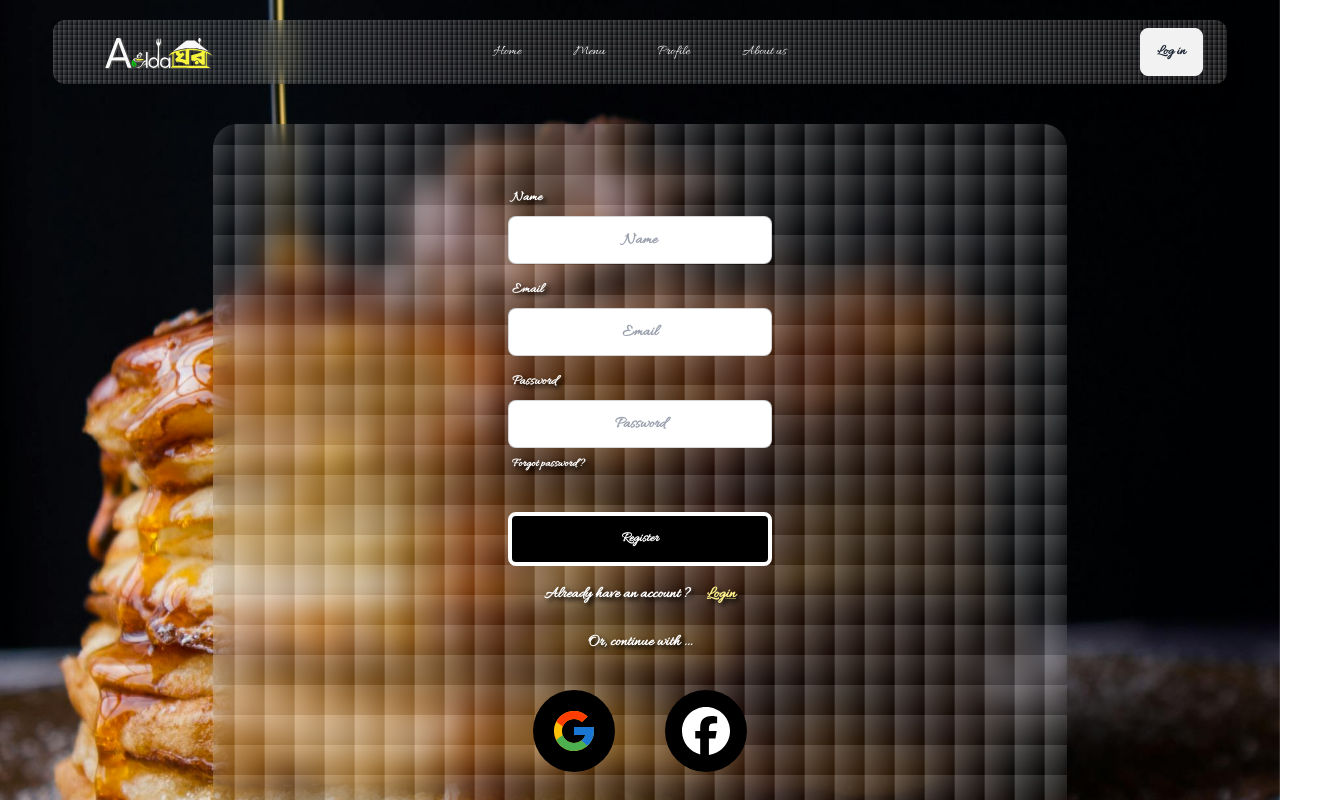
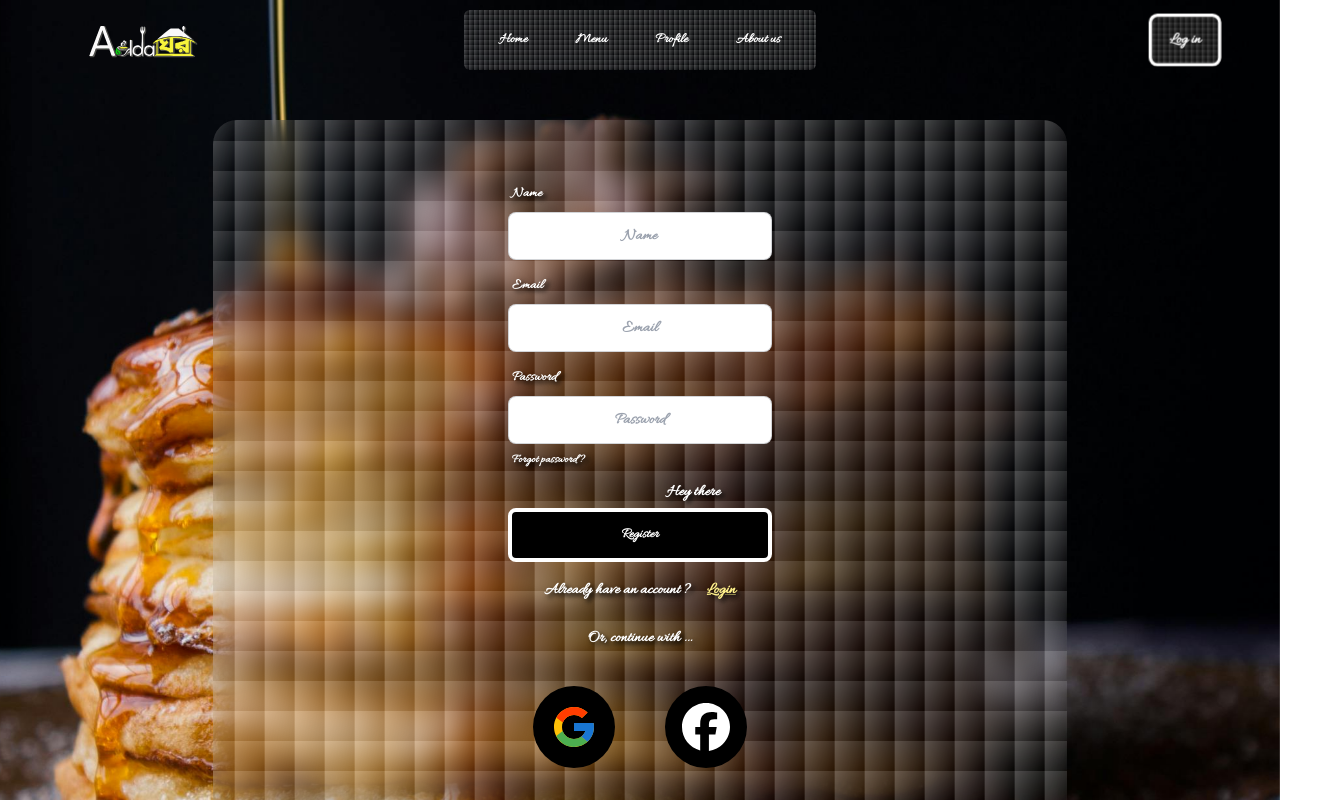
Before and after one commit to TR-Tauhid/adda-ghor, a React (Vite) app: page /register in a window 1280 px wide. Shown: the whole page, 1333 px wide, since content can reach past the window. Built offline with nearby package versions, Linux system fonts and the light colour scheme; no server answers.

Commit message:
Fixed navbar bugs and couldn't fix server backend data fetch issue

```diff
--- a/package.json
+++ b/package.json
@@ -29,7 +29,7 @@
     "@types/react-dom": "^18.3.0",
     "@vitejs/plugin-react": "^4.3.1",
     "autoprefixer": "^10.4.20",
-    "daisyui": "^4.12.10",
+    "daisyui": "^4.12.13",
     "eslint": "^9.9.0",
     "eslint-plugin-react": "^7.35.0",
     "eslint-plugin-react-hooks": "^5.1.0-rc.0",
--- a/src/components/Navbar.jsx
+++ b/src/components/Navbar.jsx
@@ -1,10 +1,9 @@
-import { useContext } from "react";
+import { useContext, useState } from "react";
 import { Link, useLocation, useNavigate } from "react-router-dom";
 import { AuthContext } from "../provider/AuthProvider";
 import PrivateRouter from "../routes/PrivateRouter";
 
 const Navbar = () => {
-
   const location = useLocation();
   const navigate = useNavigate();
   const { user, logOut, notifySuccess, notifyError, admin } =
@@ -15,24 +14,24 @@ const Navbar = () => {
     logOut()
       .then(() => {
         notifySuccess("Sign Out Successful...!!!");
-        navigate("/")
+        navigate("/");
       })
       .catch((error) => {
         notifyError(error.message);
-        console.log("error in navbar", error)
+        console.log("error in navbar", error);
       });
   };
 
   const link = (
     <>
       <li>
-        <Link className={`menuLink ${isActive("/") ? "active" : ""}`} to="/">
+        <Link className={`menuLink flex justify-center py-3 max-[1020px]:bg-[#00112a87] max-[1020px]:border-y-2   ${isActive("/") ? "active" : ""}`} to="/">
           Home
         </Link>
       </li>
       <li>
         <Link
-          className={`menuLink ${isActive("/menus") ? "active" : ""}`}
+          className={`menuLink flex justify-center py-3 max-[1020px]:bg-[#00112a87] max-[1020px]:border-y-2   ${isActive("/menus") ? "active" : ""}`}
           to="/menus"
         >
           Menu
@@ -40,7 +39,7 @@ const Navbar = () => {
       </li>
       <li>
         <Link
-          className={`menuLink ${isActive("/profiles") ? "active" : ""}`}
+          className={`menuLink flex justify-center py-3 max-[1020px]:bg-[#00112a87] max-[1020px]:border-y-2   ${isActive("/profiles") ? "active" : ""}`}
           to="/profiles"
         >
           Profile
@@ -50,7 +49,7 @@ const Navbar = () => {
         <PrivateRouter>
           <li>
             <Link
-              className={`menuLink ${isActive("/reviews") ? "active" : ""}`}
+              className={`menuLink flex justify-center py-3 max-[1020px]:bg-[#ff00ff03] max-[1020px]:border-y-2   ${isActive("/reviews") ? "active" : ""}`}
               to="/reviews"
             >
               Reviews
@@ -59,7 +58,7 @@ const Navbar = () => {
 
           <li>
             <Link
-              className={`menuLink ${isActive("/editItems") ? "active" : ""}`}
+              className={`menuLink flex justify-center py-3 max-[1020px]:bg-[#00112a87] max-[1020px]:border-y-2   ${isActive("/editItems") ? "active" : ""}`}
               to="/editItems"
             >
               Edit Items
@@ -67,7 +66,7 @@ const Navbar = () => {
           </li>
           <li>
             <Link
-              className={`menuLink ${isActive("/users") ? "active" : ""}`}
+              className={`menuLink flex justify-center py-3 max-[1020px]:bg-[#00112a87] max-[1020px]:border-y-2   ${isActive("/users") ? "active" : ""}`}
               to="/users"
             >
               Users
@@ -77,7 +76,7 @@ const Navbar = () => {
       )}
       <li>
         <Link
-          className={`menuLink ${isActive("/aboutus") ? "active" : ""}`}
+          className={`menuLink flex justify-center py-3 max-[1020px]:bg-[#00112a87] max-[1020px]:border-y-2   ${isActive("/aboutus") ? "active" : ""}`}
           to="/aboutus"
         >
           About us
@@ -87,15 +86,15 @@ const Navbar = () => {
   );
 
   return (
-    <div className="bg-blend-color-dodge text-white font-medium shadow-xl w-11/12 mx-auto bg-style rounded-xl px-6 mt-5">
-      <div className="navbar p-0">
-        <div className="navbar-start ">
+    <div className="w-11/12 mx-auto">
+      <div className="absolute top-1/2 z-10 block text-center w-full my-20 text-shadow-3px">
+        <h1>Hey there</h1>
+      </div>
+
+      <div className="navbar">
+        <div className="navbar-start">
           <div className="dropdown">
-            <div
-              tabIndex={0}
-              role="button"
-              className="btn btn-ghost z-10 lg:hidden"
-            >
+            <div tabIndex={0} role="button" className="btn btn-ghost lg:hidden">
               <svg
                 xmlns="http://www.w3.org/2000/svg"
                 className="h-5 w-5"
@@ -113,7 +112,7 @@ const Navbar = () => {
             </div>
             <ul
               tabIndex={0}
-              className="menu menu-sm dropdown-content bg-[#343434c5] rounded-box z-[1] mt-3 w-52 p-2 shadow"
+              className="menu text-shadow-3px space-y-4 bg-style menu-sm dropdown-content rounded-box z-[1] mt-3 w-52 p-2 shadow"
             >
               {link}
             </ul>
@@ -160,17 +159,24 @@ const Navbar = () => {
             </g>
           </svg>
         </div>
-        <div className="navbar-center hidden lg:flex ">
-          <ul className="menu menu-horizontal px-1 gap-x-5">{link}</ul>
+        <div className="navbar-center hidden lg:flex">
+          <ul className="menu bg-style rounded-md gap-x-4 px-5 menu-horizontal ">
+            {link}
+          </ul>
         </div>
         <div className="navbar-end">
           {user ? (
-            <Link onClick={handleSignOutBtn} className="btn" to="/login">
+            <button
+              onClick={handleSignOutBtn}
+              className="btn active btn-ghost bg-style hover:border-white"
+            >
               Log out
-            </Link>
+            </button>
           ) : (
-            <Link className="btn" to="/login">
-              Log in
+            <Link to="/login">
+              <button className="btn active btn-ghost bg-style hover:border-white">
+                Log in
+              </button>
             </Link>
           )}
         </div>
--- a/src/index.css
+++ b/src/index.css
@@ -89,7 +89,9 @@ span{
     background-color: transparent;
     backdrop-filter: blur(15px);
 }
-
+.dropdown, .menu, .menu-sm {
+    z-index: 999;
+}
 .label-text{
     width: 100%;
     text-align: center;
```
Also changed, not shown: src/components/Home.jsx (+4 -4 lines), 1 other file (tests, documents, lock files or other folders).
